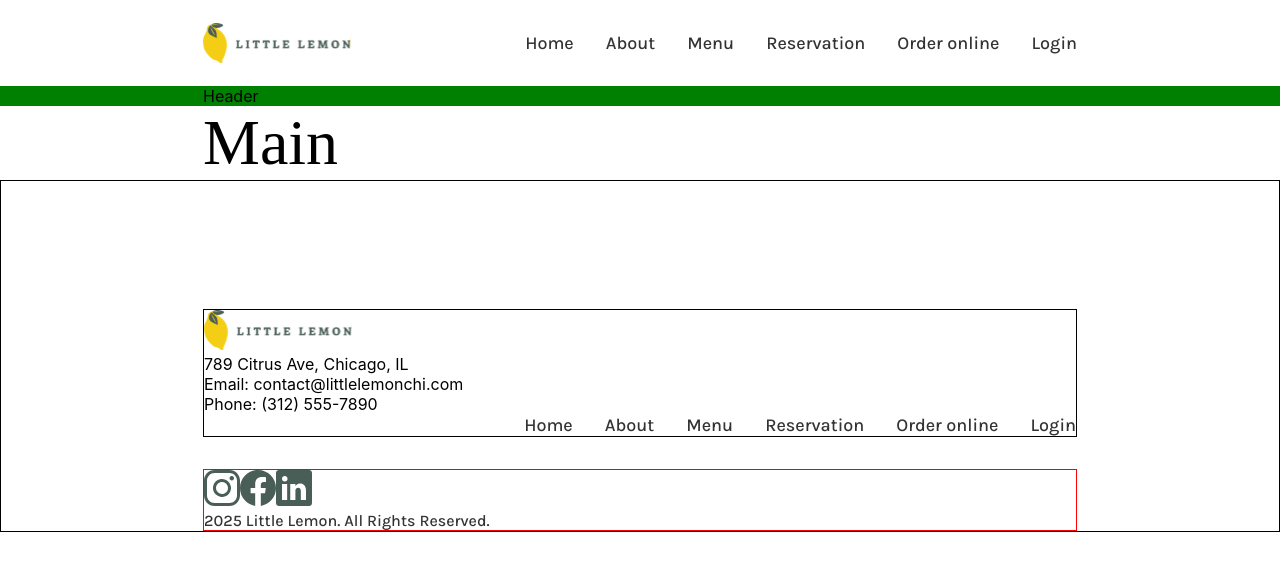
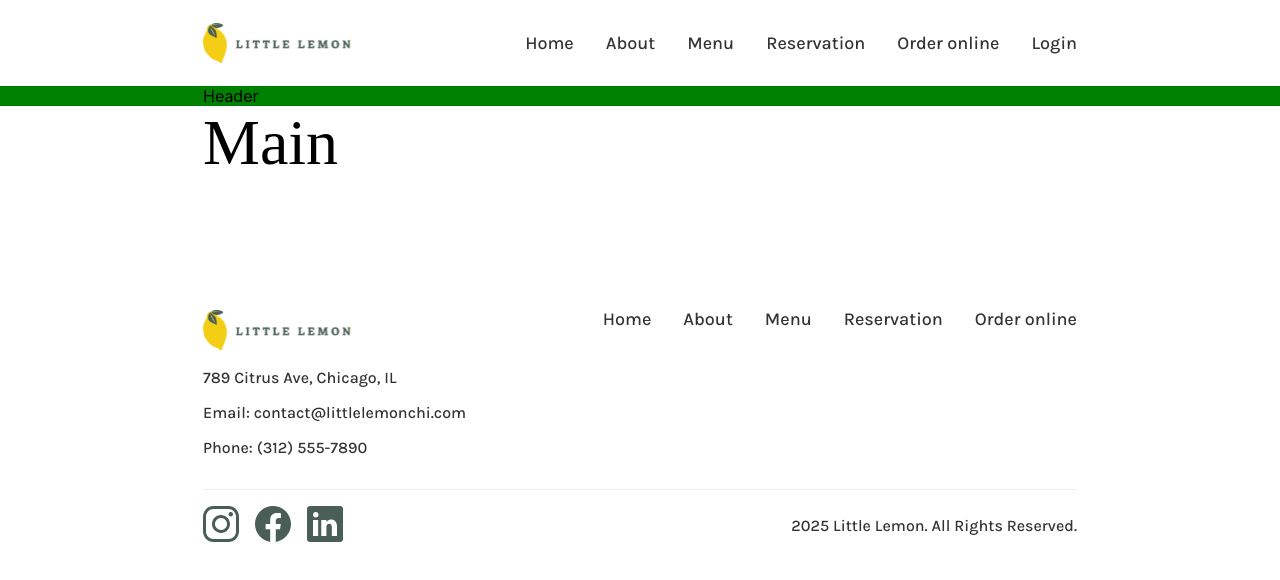
Before and after one commit to bessuraba/meta-front-end-developer-capstone, a React (Create React App) app: page / in a window 1280 px wide. Shown: the top 580 px of the page. Built offline with nearby package versions, Linux system fonts and the light colour scheme; a web font is replaced by a local one.

Commit message:
feat: style footer desktop

```diff
--- a/src/components/footer/Company.jsx
+++ b/src/components/footer/Company.jsx
@@ -1,13 +1,14 @@
 import styles from "./Company.module.css"
+import classNames from "classnames"
 
 const Company = () => (
   <div className={styles.Wrapper}>
     <a className={styles.Logo} href="/" title="Little Lemon">
       <img className={styles.Image} src="/Logo.svg" alt="logo"/>
     </a>
-    <p className={styles.Address}>789 Citrus Ave, Chicago, IL</p>
-    <p className={styles.Email}>Email: contact@littlelemonchi.com</p>
-    <p className={styles.Phone}>Phone: (312) 555-7890</p>
+    <p className={classNames('text-highlight-text', styles.Address)}>789 Citrus Ave, Chicago, IL</p>
+    <p className={classNames('text-highlight-text', styles.Email)}>Email: contact@littlelemonchi.com</p>
+    <p className={classNames('text-highlight-text', styles.Phone)}>Phone: (312) 555-7890</p>
   </div>
 )
 
--- a/src/components/footer/Company.module.css
+++ b/src/components/footer/Company.module.css
@@ -0,0 +1,32 @@
+.Wrapper {
+  flex-grow: 0;
+  flex-shrink: 0;
+  display: flex;
+  flex-direction: column;
+  justify-content: flex-start;
+  align-items: flex-start;
+  gap: 16px;
+}
+
+.Logo {
+  display: block;
+  width: 147.5px;
+  aspect-ratio: 1 / 0.2711;
+}
+
+.Image {
+  width: 100%;
+  height: 100%;
+}
+
+.Address {
+  color: var(--colors-dark-grey);
+}
+
+.Email {
+  color: var(--colors-dark-grey);
+}
+
+.Phone {
+  color: var(--colors-dark-grey);
+}
--- a/src/components/footer/Doormat.jsx
+++ b/src/components/footer/Doormat.jsx
@@ -18,9 +18,6 @@ const Navigation = () => (
     <li className={styles.Item}>
       <a className={classNames(styles.Link, 'text-lead-text')} href="/order" title="Order online">Order online</a>
     </li>
-    <li className={styles.Item}>
-      <a className={classNames(styles.Link, 'text-lead-text')} href="/login" title="Login">Login</a>
-    </li>
   </ul>
 )
 
--- a/src/components/footer/Doormat.module.css
+++ b/src/components/footer/Doormat.module.css
@@ -5,6 +5,8 @@
   align-items: center;
   list-style: none;
   gap: 16px;
+  flex-grow: 1;
+  flex-shrink: 1;
 }
 
 .Item {
--- a/src/components/footer/Facebook.jsx
+++ b/src/components/footer/Facebook.jsx
@@ -1,7 +1,7 @@
 import styles from "./Facebook.module.css"
 
 const Facebook = () => (
-  <a href="https://facebook.com/" className={styles.Wrapper}>
+  <a href="https://facebook.com/" className={styles.Wrapper} title="Facebook" target="_blank" rel="noopener noreferrer">
     <svg className={styles.Container} viewBox="0 0 28 28" xmlns="http://www.w3.org/2000/svg">
       <path className={styles.Path} d="M28 14.0846C28 6.30662 21.7313 0 14 0C6.26875 0 0 6.30662 0 14.0846C0 21.1143 5.11875 26.9411 11.8125 27.9987V18.1571H8.25688V14.0846H11.8125V10.9816C11.8125 7.45225 13.9031 5.50116 17.1006 5.50116C18.6325 5.50116 20.235 5.77656 20.235 5.77656V9.243H18.4688C16.7306 9.243 16.1869 10.3283 16.1869 11.4437V14.0846H20.0694L19.4494 18.1571H16.1875V28C22.8813 26.943 28 21.1162 28 14.0846Z" />
     </svg>
--- a/src/components/footer/Footer.module.css
+++ b/src/components/footer/Footer.module.css
@@ -1,7 +1,6 @@
 .Wrapper {
   width: 100%;
   padding-top: 128px;
-  border: 1px solid black;
 }
 
 .Container {
@@ -16,9 +15,20 @@
 }
 
 .Top {
-  border: 1px solid black;
+  display: flex;
+  flex-direction: row;
+  justify-content: space-between;
+  align-items: flex-start;
+  gap: 48px;
 }
 
 .Bottom {
-  border: 1px solid red;
+  display: flex;
+  flex-direction: row;
+  justify-content: space-between;
+  align-items: center;
+  gap: 16px;
+  padding-top: 16px;
+  padding-bottom: 16px;
+  border-top: 1px solid var(--colors-light-grey);
 }
--- a/src/components/footer/Instagram.jsx
+++ b/src/components/footer/Instagram.jsx
@@ -1,7 +1,8 @@
 import styles from "./Instagram.module.css"
 
 const Instagram = () => (
-  <a className={styles.Wrapper} href="https://www.instagram.com/" title="Instagram">
+  <a
+    className={styles.Wrapper} href="https://www.instagram.com/" title="Instagram" target="_blank" rel="noreferrer">
     <svg className={styles.Container} viewBox="0 0 28 28" xmlns="http://www.w3.org/2000/svg">
       <path className={styles.Path} d="M19.8331 2.33313C21.3789 2.33774 22.8601 2.95385 23.9531 4.04689C25.0462 5.13993 25.6623 6.62109 25.6669 8.16687V19.8331C25.6623 21.3789 25.0462 22.8601 23.9531 23.9531C22.8601 25.0462 21.3789 25.6623 19.8331 25.6669H8.16687C6.62109 25.6623 5.13993 25.0462 4.04689 23.9531C2.95385 22.8601 2.33774 21.3789 2.33313 19.8331V8.16687C2.33774 6.62109 2.95385 5.13993 4.04689 4.04689C5.13993 2.95385 6.62109 2.33774 8.16687 2.33313H19.8331ZM19.8331 0H8.16687C3.675 0 0 3.675 0 8.16687V19.8331C0 24.325 3.675 28 8.16687 28H19.8331C24.325 28 28 24.325 28 19.8331V8.16687C28 3.675 24.325 0 19.8331 0Z" fill="#495E57"/>
       <path className={styles.Path} d="M21.5833 8.16711C21.2371 8.16711 20.8988 8.06448 20.611 7.87219C20.3232 7.67989 20.0989 7.40658 19.9665 7.08681C19.834 6.76704 19.7994 6.41517 19.8669 6.07571C19.9344 5.73624 20.1011 5.42442 20.3458 5.17968C20.5906 4.93494 20.9024 4.76826 21.2418 4.70074C21.5813 4.63322 21.9332 4.66787 22.2529 4.80033C22.5727 4.93278 22.846 5.15708 23.0383 5.44487C23.2306 5.73265 23.3333 6.071 23.3333 6.41711C23.3337 6.64707 23.2888 6.87485 23.201 7.08739C23.1133 7.29994 22.9844 7.49305 22.8218 7.65565C22.6592 7.81826 22.4661 7.94714 22.2535 8.03491C22.041 8.12268 21.8132 8.16761 21.5833 8.16711Z" fill="#495E57"/>
--- a/src/components/footer/LinkedIn.jsx
+++ b/src/components/footer/LinkedIn.jsx
@@ -1,7 +1,7 @@
 import styles from "./LinkedIn.module.css"
 
 const LinkedIn = () => (
-  <a href="https://linkedin.com/" className={styles.Wrapper}>
+  <a href="https://linkedin.com/" className={styles.Wrapper} title="LinkedIn" target="_blank" rel="noopener noreferrer">
     <svg className={styles.Container} viewBox="0 0 28 28" xmlns="http://www.w3.org/2000/svg">
       <path className={styles.Path} d="M25.7606 0H2.3925C1.11562 0 0 0.91875 0 2.18062V25.6006C0 26.8694 1.11562 28 2.3925 28H25.7537C27.0375 28 28 26.8619 28 25.6006V2.18062C28.0075 0.91875 27.0375 0 25.7606 0ZM8.67936 23.3394H4.66812V10.8675H8.67936V23.3394ZM6.81249 8.97125H6.78374C5.49999 8.97125 4.66874 8.01562 4.66874 6.81938C4.66874 5.60125 5.52187 4.66813 6.83436 4.66813C8.14686 4.66813 8.94999 5.59438 8.97874 6.81938C8.97811 8.01562 8.14686 8.97125 6.81249 8.97125ZM23.3393 23.3394H19.3281V16.52C19.3281 14.8863 18.7443 13.77 17.2931 13.77C16.1844 13.77 15.5281 14.52 15.2362 15.2506C15.1269 15.5131 15.0975 15.8706 15.0975 16.2356V23.3394H11.0862V10.8675H15.0975V12.6031C15.6812 11.7719 16.5931 10.5756 18.715 10.5756C21.3481 10.5756 23.34 12.3113 23.34 16.0531L23.3393 23.3394Z" />
     </svg>
--- a/src/components/footer/Socials.module.css
+++ b/src/components/footer/Socials.module.css
@@ -0,0 +1,9 @@
+.Wrapper {
+  flex-grow: 1;
+  flex-shrink: 1;
+  display: flex;
+  flex-direction: row;
+  justify-content: flex-start;
+  align-items: center;
+  gap: 16px;
+}
```
